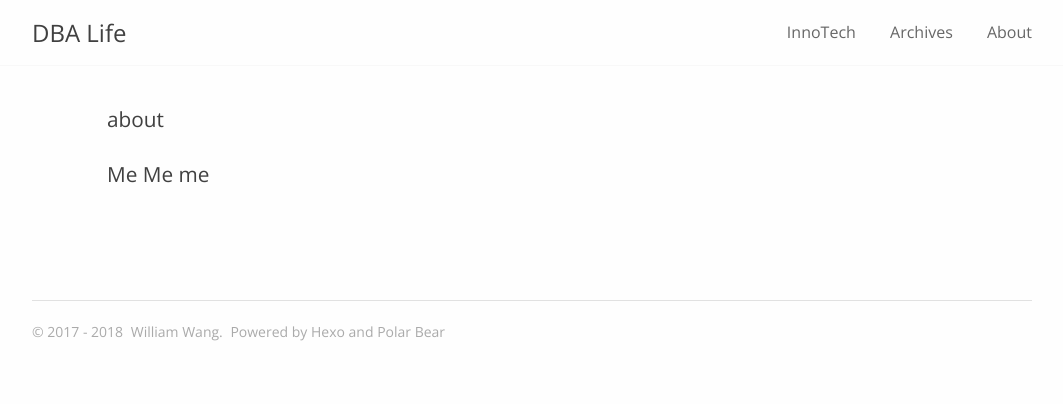
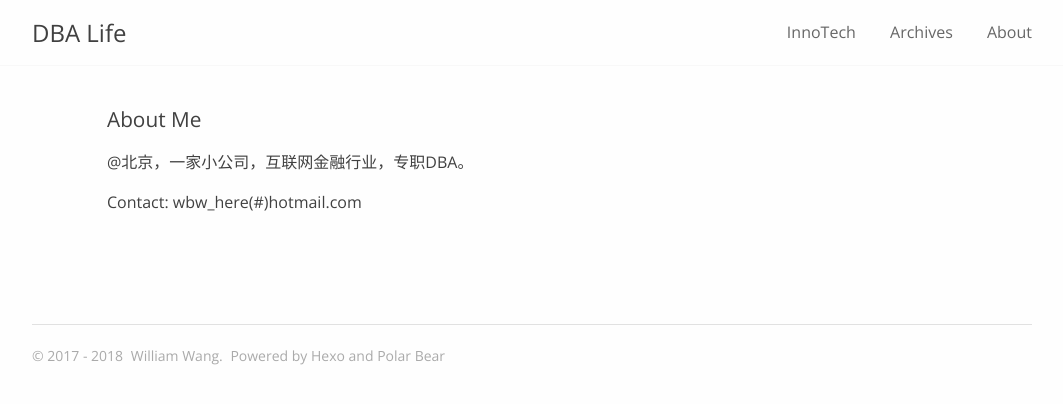
Before and after one commit to Mount565/Mount565.github.io, a plain HTML site: page about/index.html in a window 1280 px wide. Shown: the whole page, without its empty margins (108-1171 px from the left). Drawn offline with nearby package versions, Linux system fonts and the light colour scheme.

Commit message:
Site updated: 2018-06-16 18:26:30

```diff
--- a/about/index.html
+++ b/about/index.html
@@ -12,7 +12,7 @@
 
 
 
-  <meta name="description" content="about"/>
+  <meta name="description" content="About Me"/>
 
 
 
@@ -33,18 +33,18 @@
 <link rel="canonical" href="http://dbalife.info/about/"/>
 
 
-<meta name="description" content="Me Me me">
+<meta name="description" content="@北京，一家小公司，互联网金融行业，专职DBA。   Contact: wbw_here(#)hotmail.com">
 <meta name="keywords" content="IT,MySQL,English,Database,Programming">
 <meta property="og:type" content="website">
-<meta property="og:title" content="about">
+<meta property="og:title" content="About Me">
 <meta property="og:url" content="http://dbalife.info/about/index.html">
 <meta property="og:site_name" content="DBA Life">
-<meta property="og:description" content="Me Me me">
+<meta property="og:description" content="@北京，一家小公司，互联网金融行业，专职DBA。   Contact: wbw_here(#)hotmail.com">
 <meta property="og:locale" content="default">
-<meta property="og:updated_time" content="2018-06-09T01:17:24.881Z">
+<meta property="og:updated_time" content="2018-06-16T10:26:02.557Z">
 <meta name="twitter:card" content="summary">
-<meta name="twitter:title" content="about">
-<meta name="twitter:description" content="Me Me me">
+<meta name="twitter:title" content="About Me">
+<meta name="twitter:description" content="@北京，一家小公司，互联网金融行业，专职DBA。   Contact: wbw_here(#)hotmail.com">
 
 
 <link rel="stylesheet" type="text/css" href="/css/style.css?v=1.1" />
@@ -71,7 +71,7 @@
 
 
 
-    <title> about - DBA Life </title>
+    <title> About Me - DBA Life </title>
     <script async src="//pagead2.googlesyndication.com/pagead/js/adsbygoogle.js"></script>
    <script>
      (adsbygoogle = window.adsbygoogle || []).push({
@@ -131,11 +131,13 @@
         <article class="post">
             <header class="post-header">
                 <h1 class="post-title">
-                    about
+                    About Me
                 </h1>
             </header>
             <div class="post-content">
-                <h1 id="Me-Me-me"><a href="#Me-Me-me" class="headerlink" title="Me Me me"></a>Me Me me</h1>
+                <p>@北京，一家小公司，互联网金融行业，专职DBA。  </p>
+<p>Contact: wbw_here(#)hotmail.com</p>
+
             </div>
         </article>
     </div>
```
